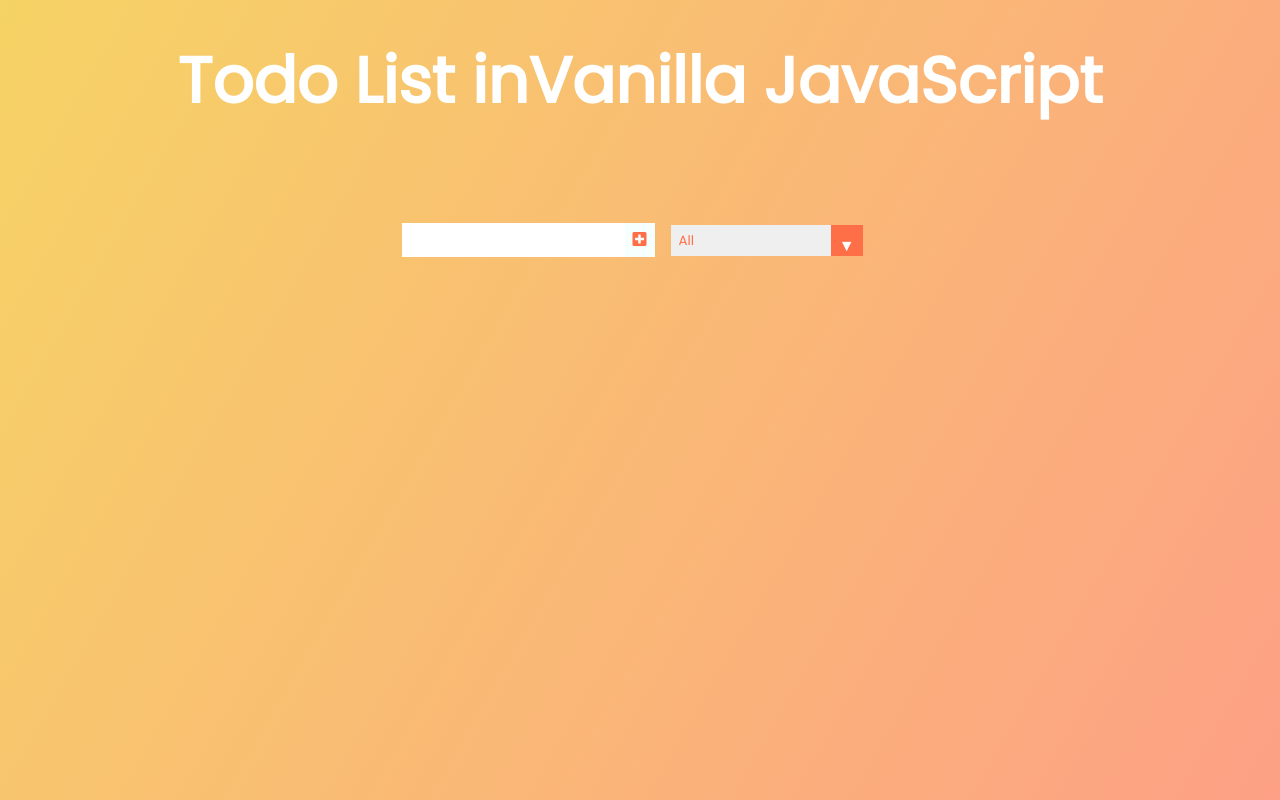
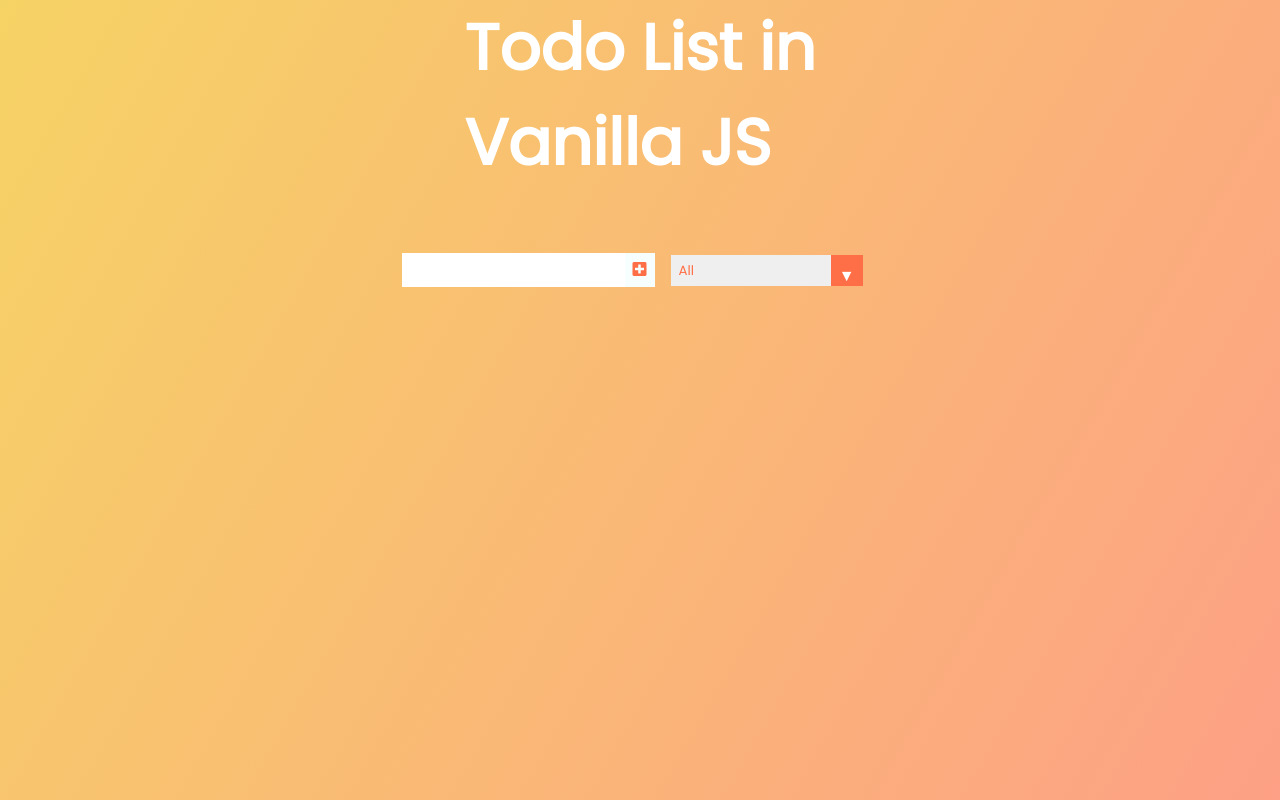
Before and after one commit to spatulatom/todo-vanillajs, a plain HTML site: page index.html in a window 1280 px wide. Drawn offline with Linux system fonts and the light colour scheme.

Commit message:
a header

```diff
--- a/index.html
+++ b/index.html
@@ -18,8 +18,7 @@
   </head>
   <body>
     <header>
-      <h1>Todo List in</h1>
-      <h1>Vanilla JavaScript</h1>
+      <h1>Todo List in <br>Vanilla JS</h1>
     </header>
     <form>
       <input type="text" class="todo-input" />
```
